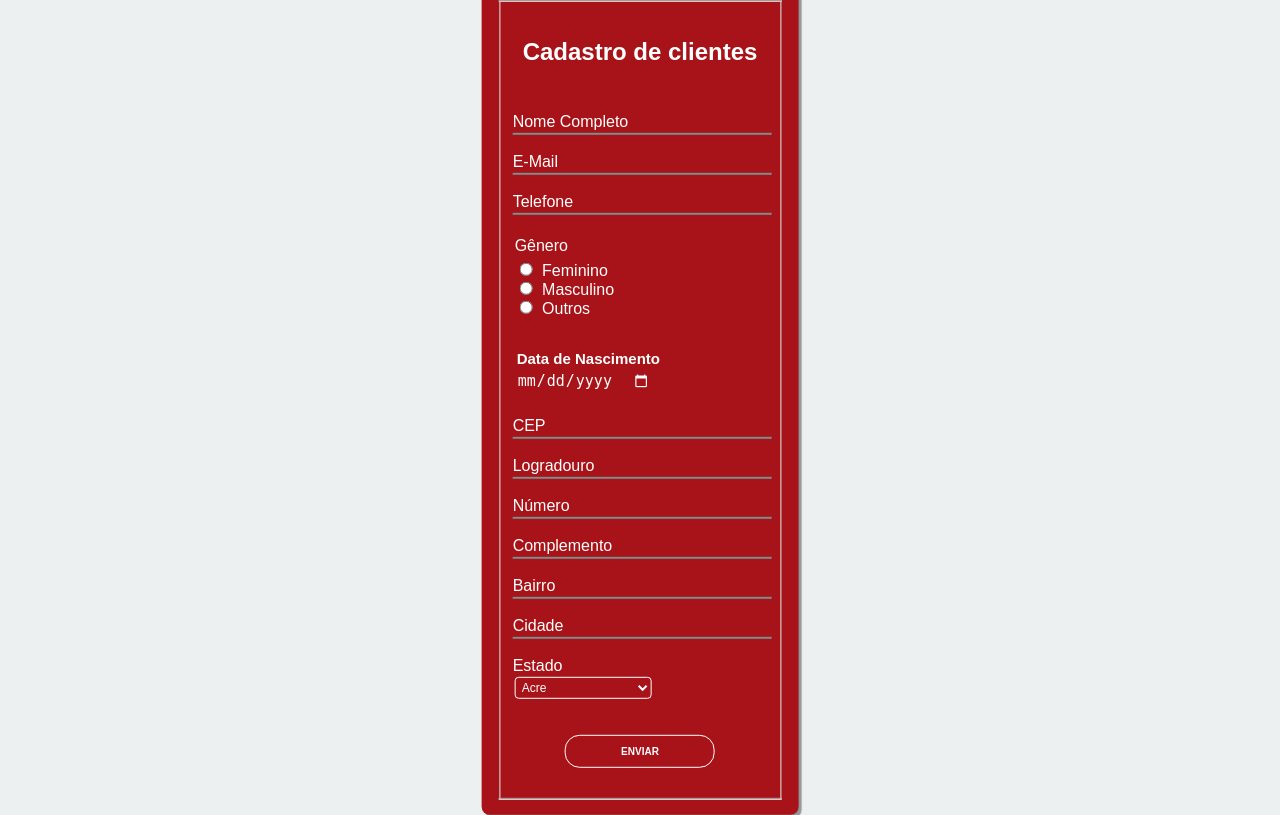
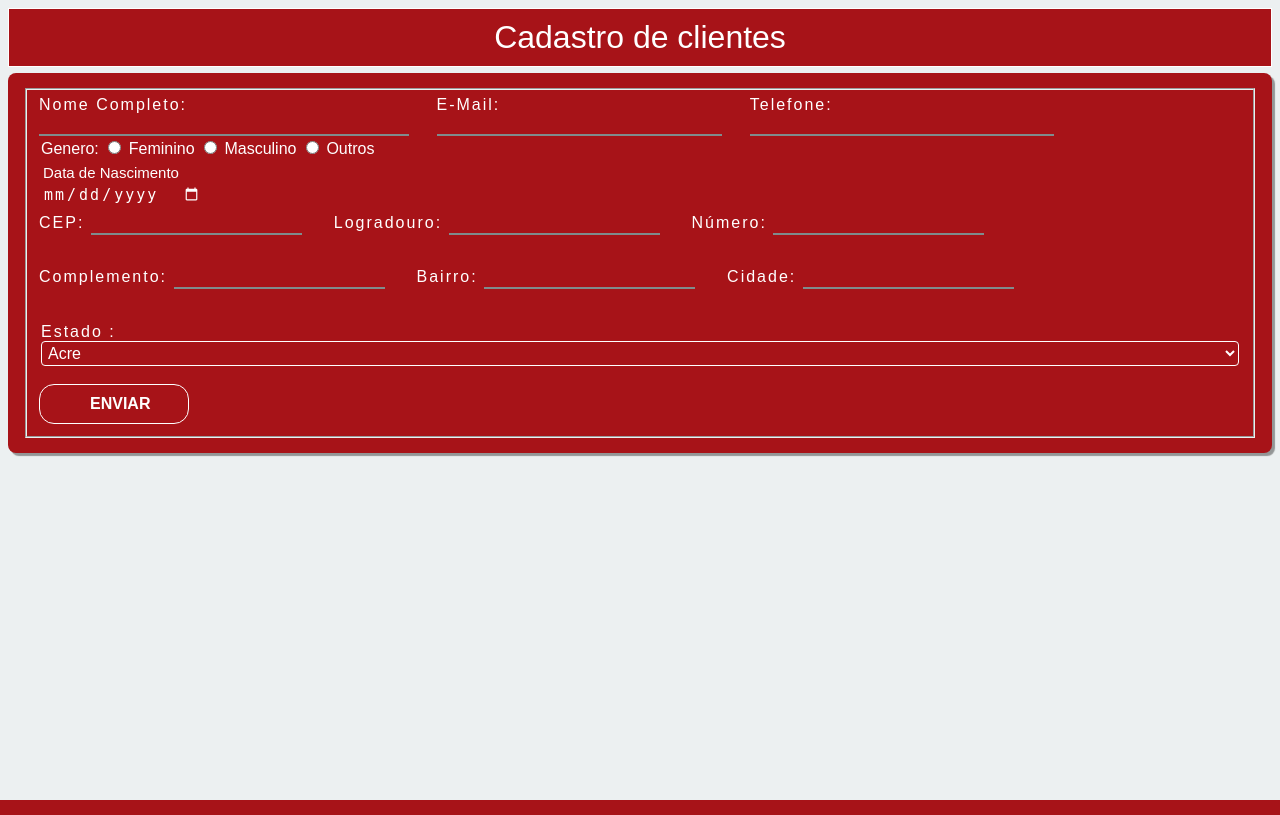
Before and after one commit to barbosasinc/televendas, a PHP site: page /cadastroClient.html in a window 1280 px wide. Run offline with PHP 8.4, Linux system fonts and the light colour scheme; some libraries are stand-ins or nearby versions.

Commit message:
cadastro de clientes

```diff
--- a/cadastroClient.html
+++ b/cadastroClient.html
@@ -6,96 +6,74 @@
   <meta name="viewport" content="width=device-width, initial-scale=1.0">
   <link rel="icon" type="image/png" href="icons/favicon.png"/>
   <link rel="stylesheet" href="css/style-cadastro.css" />
-  <title>Cadastramento</title>
+  <title>Cadastro</title>
 </head>
-
 <body>
+  <header>
+      <div>Cadastro de clientes</div>
+  </header>
   <div class="box">
     <div class='card'>
-    <form action="">
+      <form method="post" action="https://localhost/php/login.php">
         <fieldset>
-          <h2 class="legend">Cadastro de clientes</h2>
-          <br>
           <div class="inputBox">
+            <label for="nome" class="labelInput">
+              Nome Completo:
               <input type="text" name="nome" id="nome" class="inputUser" required>
-          <label for="nome" class="labelInput">Nome Completo</label>
+            </label>
+            <label for="email"class="labelInput">
+              E-Mail:
+              <input type="text" name="email" id="email" class="inputUser" required>
+            </label>
+
+            <label for="telefone"class="labelInput">
+              Telefone:
+              <input type="tel" name="telefone" id="telefone" class="inputUser" required>
+            </label>
+
+
           </div>
-          <br>
-
-          <div class="inputBox">
-            <input type="text" name="email" id="email" class="inputUser" required>
-            <label for="email"class="labelInput">E-Mail</label>
+          <div class="Genero">
+            <label>Genero:<label>
+            <input type="radio" id="feminino" name="genero" value="feminino"required>
+            <label for="feminino" >Feminino</label>
+            <input type="radio" id="masculino" name="genero" value="masculino"  required>
+            <label for="masculino" >Masculino</label>
+            <input type="radio" id="outros" name="genero" value="outros" required>
+            <label for="outros" >Outros</label>
           </div>
-          <br>
-
-          <div class="inputBox">
-            <input type="tel" name="telefone" id="telefone" class="inputUser" required>
-            <label for="telefone"class="labelInput">Telefone</label>
-          </div>
-          <br>
-
-          <p>Gênero
-          <div class="Genero">
-          <input type="radio" id="feminino" name="genero" value="feminino" class= "Genero" required>
-          <label for="feminino" class= "Genero">Feminino</label><br>
-
-          <input type="radio" id="masculino" name="genero" value="masculino" class= "Genero" required>
-          <label for="masculino" class= "Genero">Masculino</label><br>
-
-          <input type="radio" id="outros" name="genero" value="outros" class= "Genero" required>
-          <label for="outros" class= "Genero">Outros</label>
-          </div>
-          </p>
-          <br>
-
-          <b>
           <div class="data_nascimento">
             <label for="data_nascimento" class="data_nascimento">Data de Nascimento</label> <br>
             <input type="date" id="data_nascimento" name="data_nascimento" class="data_nascimento" required>
           </div>
-          </b>
-          <br>
-
           <div class="inputBox">
-              <input type="text" name="cep" id="cep" class="inputUser" required>
-              <label for="cep"class="labelInput">CEP</label>
-            </div>
-            <br>
-
-            <div class="inputBox">
-              <input type="text" name="logradouro" id="logradouro" class="inputUser" required>
-              <label for="logradouro"class="labelInput">Logradouro</label>
-            </div>
-            <br>
-
-            <div class="inputBox">
-              <input type="text" name="numero" id="numero" class="inputUser" required>
-              <label for="numero"class="labelInput">Número</label>
-            </div>
-            <br>
-
-            <div class="inputBox">
-              <input type="text" name="complemento" id="complemento" class="inputUser" required>
-              <label for="complemento"class="labelInput">Complemento</label>
-            </div>
-            <br>
-
-            <div class="inputBox">
-              <input type="text" name="bairro" id="bairro" class="inputUser" required>
-              <label for="bairro"class="labelInput">Bairro</label>
-            </div>
-            <br>
-
-            <div class="inputBox">
-              <input type="text" name="cidade" id="cidade" class="inputUser" required>
-              <label for="cidade"class="labelInput">Cidade</label>
-            </div>
-            <br>
-
-
-            <label class = "Estado" for="uf">Estado</label>
+              <label for="cep">
+                CEP:
+                <input type="text" name="cep" id="cep"  required>
+              </label>
+              <label for="logradouro">
+                Logradouro:
+                <input type="text" name="logradouro" id="logradouro"  required>
+              </label>
+              <label for="numero">
+                Número:
+                <input type="text" name="numero" id="numero"  required>
+              </label>
+              <label for="complemento">
+                Complemento:
+                <input type="text" name="complemento" id="complemento"  required>
+              </label>
+              <label for="bairro">
+                Bairro:
+                <input type="text" name="bairro" id="bairro" required>
+              </label>
+              <label for="cidade">
+                Cidade:
+                <input type="text" name="cidade" id="cidade"  required>
+              </label>
 
               <div class="estado">
+                <label class="Estado" for="uf">Estado :</label>
                 <select id="uf" class=estado>
                 <option value="AC">Acre</option>
                 <option value="AL">Alagoas</option>
@@ -126,20 +104,12 @@
                 <option value="TO">Tocantins</option>
               </select>
               </div>
-            <br>
-
-      <div class='justify-center'>
-        <Button>Enviar</button>
         </div>
+          <Button type="submit" value="Salvar">Enviar</button>
+        </fieldset>
 
         <script type="text/javascript" src="https://code.jquery.com/jquery-3.2.1.min.js"></script>
-
-      <script type="text/javascript">
-          $("#cep").focusout(function(){
-          });
-      </script>
-      <script type="text/javascript">
-          $("#cep").focusout(function(){
+        <script type="text/javascript">$("#cep").focusout(function(){
               $.ajax({
                   url: 'https://viacep.com.br/ws/'+$(this).val()+'/json/unicode/',
                   dataType: 'json',
@@ -154,9 +124,6 @@
               });
           });
       </script>
-
-          <br>
-        </fieldset>
       </form>
     </div>
   </body>
--- a/css/style-cadastro.css
+++ b/css/style-cadastro.css
@@ -1,84 +1,95 @@
 body{
+    display: flex;
     font-family: Arial, Helvetica, sans-serif;
     background-color: #ecf0f1;
-    height: 100%;
-    background-repeat: no-repeat;
-    background-size: cover;
-    background-attachment: fixed;
-
+    flex-direction: column;
+    gap: .4rem;
   }
 
+header{
+  display: flex;
+  flex: 1;
+  font-size: 2rem;
+  border: solid 1px;
+  justify-content: center;
+  color: #fff;
+  padding: 10px;
+  text-align: center;
+  background-color: #a71318;
+}
+
   .card {
+    display: flex;
     background-color: #a71318;
     box-shadow: 3px 3px 1px 0px #00000060;
-    position: absolute;
-    top:  50%;
-    left: 50%;
-    transform: translate(-50%,-50%);
     padding: 15px;
-    width: fit-content;
     border-radius: 8px;
     box-sizing: border-box;
+    flex: 1;
+    gap: 1rem;
   }
 
   .box{
     display: flex;
-    position: absolute;
-    top:  50%;
-    left: 50%;
-    transform: translate(-50%,-50%);
-    padding: 15px;
-    width: 50%;
-    border-radius: 8px;
+    flex:1;
+
   }
 
   .boxUser {
     display: flex;
-    position: absolute;
     bottom:  50%;
     left: 50%;
-    transform: translate(-50%,-50%);
+
     padding: 15px;
     width: 50%;
     border-radius: 8px;
+    flex-direction: column;
+
+
   }
 
-  /*fieldset{
-    color: #fff;
-    border:none;
-  }*/
 
-  .legend{
-    background-color: transparent;
-    color: #fff;
-    padding: 10px;
-    text-align: center;
-    border-radius: 8px;
-  }
 
   .inputBox{
-    position: relative;
-  }
-
-  .inputUser{
+    display: flex;
     background: none;
     border: none;
-    border-bottom: 2px solid #7f8c8d;
+  /*  border-bottom: 2px solid #7f8c8d;*/
     outline: none;
     color: black;
     font-size: 16px;
-    width: 100%;
+    flex:1;
     letter-spacing: 2px;
+    flex-wrap: wrap;
+    gap: 2rem;
+
+
   }
 
-  .labelInput{
-    position: absolute;
-    top: 0px;
-    left: 0px;
+input{
+  background: none;
+  border: none;
+  border-bottom: 2px solid #7f8c8d;
+  outline: none;
+  color: black;
+  font-size: 16px;
+  letter-spacing: 2px;
+
+}
+  .inputUser{
+
+    width: 100%;
+  }
+
+  label {
     color:#fff;
-    pointer-events: none;
     transition: .5s;
+    border:none;
+
   }
+
+
+
 
   .inputUser:focus ~ .labelInput,
   .inputUser:valid ~ .labelInput{
@@ -120,6 +131,7 @@ body{
     background-color: transparent;
     outline: none;
     margin-bottom: 2px;
+    font-size: 16px;
   }
 
   button:hover{
@@ -143,12 +155,14 @@ body{
   }
 
   .Genero {
+    display: flex;
     color: #fff;
     padding: 2px;
-    font-size: 16px;
-    margin-top: 2px;
-    margin-bottom: 2px;
-    border-radius: 4px;
+    border:none;
+    flex-direction: row;
+    flex:1;
+
+
   }
 
   .Estado {
@@ -156,15 +170,22 @@ body{
   }
 
   .estado{
+    display: flex;
+    width: 100%;
+
     background-color: transparent;
     border-color: #fff;
     color: #fff;
     padding: 2px;
-    font-size: 12px;
     border-radius: 4px;
     cursor: pointer;
     outline: none;
+    flex-direction: column;
   }
   .estado:hover{
     color: black;
   }
+select {
+  width: 30%;
+  font-size: 16px;
+}
--- a/root.html
+++ b/root.html
@@ -33,7 +33,7 @@
           <li class="drop-2"><a href="#">Cadastros</a>
             <ul class="dropdown-2">
               <li><a href="#">Usuários</a></li>
-              <li><a href="#">Clientes</a></li>
+              <li><a href="cadastroClient.html">Clientes</a></li>
             </ul>
           <li><a href="#">Tutorial</a></li>
         </ul>
```
Also changed, not shown: js/cadCli.js (added). Lines whose indentation alone changed are shown as unchanged.
